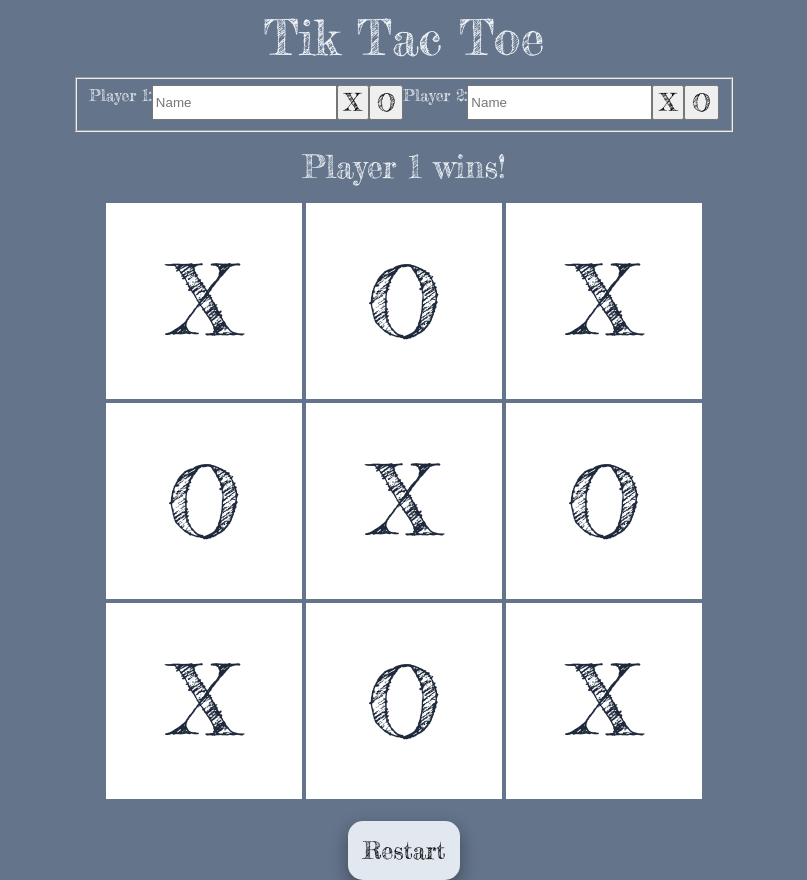
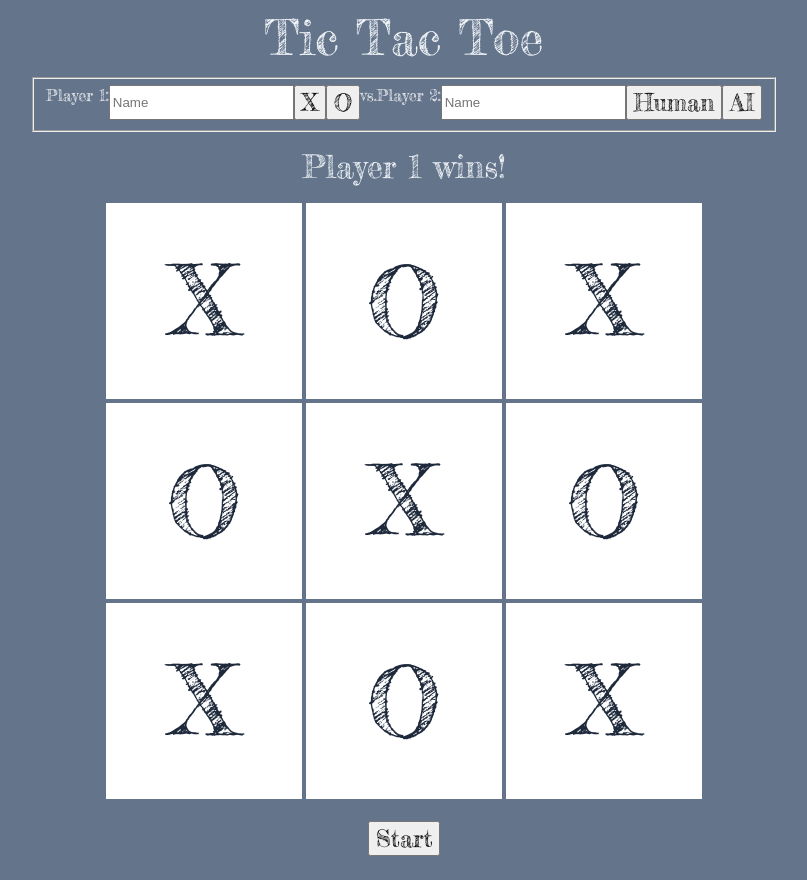
Before and after one commit to Selenityy/Tic-Tac-Toe, a website: page index.html in a window 1280 px wide. Shown: the whole page, without its empty margins (236-1043 px from the left). After the commit the page ends 856 px from the top, so only its background shows below. Drawn offline with Linux system fonts and the light colour scheme.

Commit message:
Commented out player 1/2 divs back to a fieldset

```diff
--- a/index.html
+++ b/index.html
@@ -2,52 +2,56 @@
 <html lang="en-US">
   <head>
     <meta charset="UTF-8" />
-    <title>Tik Tac Toe</title>
+    <title>Tic Tac Toe</title>
     <link rel="stylesheet" href="styles.css" />
   </head>
   <header>
-    <div id="title">Tik Tac Toe</div>
+    <div id="title">Tic Tac Toe</div>
     <div id="mode_box">
-      <!-- <div id="player_selection"> -->
-      <!-- <div class="player_select">Player vs. </div> -->
-      <!-- <div class="ai_select">AI</div> -->
-      <!-- <div class="player_select">Player</div> -->
-      <!-- </div> -->
-      <fieldset>
+      <fieldset id="player_selection">
         <form name="myForm" id="myForm" action="" method="GET">
           <label for="playerName">Player 1: </label>
           <input
             type="text"
+            class="players"
             id="playerName"
             name="playerName"
             placeholder="Name"
             pattern="^[a-zA-Z0-9_.-]*$"
           />
-          <button>X</button>
-          <button>O</button>
+          <button id="X" class="button">X</button>
+          <button id="X" class="button">O</button>
+
+          <div id="vs" class="players">vs.</div>
 
           <label for="playerName">Player 2: </label>
           <input
             type="text"
+            class="players"
             id="playerName"
             name="playerName"
             placeholder="Name"
             pattern="^[a-zA-Z0-9_.-]*$"
           />
-          <button>X</button>
-          <button>O</button>
+          <button id="X" class="button">Human</button>
+          <button id="X" class="button">AI</button>
+          <!-- <div id="player1" class="players">
+            Player 1
+            <div id="side1" class="button_div">
+              <button id="X" class="button">X</button>
+              <button id="O" class="button">O</button>
+            </div>
+          </div>
+          <div id="vs" class="players">vs.</div>
+          <div id="player2" class="players">
+            Player 2
+            <div id="side2" class="button_div">
+              <button id="AI" class="button">AI</button>
+              <button id="Human" class="button">Human</button>
+            </div>
+          </div> -->
         </form>
       </fieldset>
-      <!-- <div id="name_and_side_selection">
-                <div class="player_name">Player 1:
-                    <div class="side_selection_X">X</div>
-                    <div class="side_selection_O">O</div>
-                </div>
-                <div class="player_name">Player 2:
-                    <div class="side_selection_X">X</div>
-                    <div class="side_selection_O">O</div>
-                </div>
-            </div> -->
     </div>
   </header>
   <body>
@@ -64,7 +68,7 @@
       <div class="grid_child" id="grid_9">X</div>
     </div>
     <div id="restart">
-      <button id="restart_btn">Restart</button>
+      <button onclick="toggle()" id="start_btn">Start</button>
     </div>
     <script src="script.js"></script>
   </body>
```
